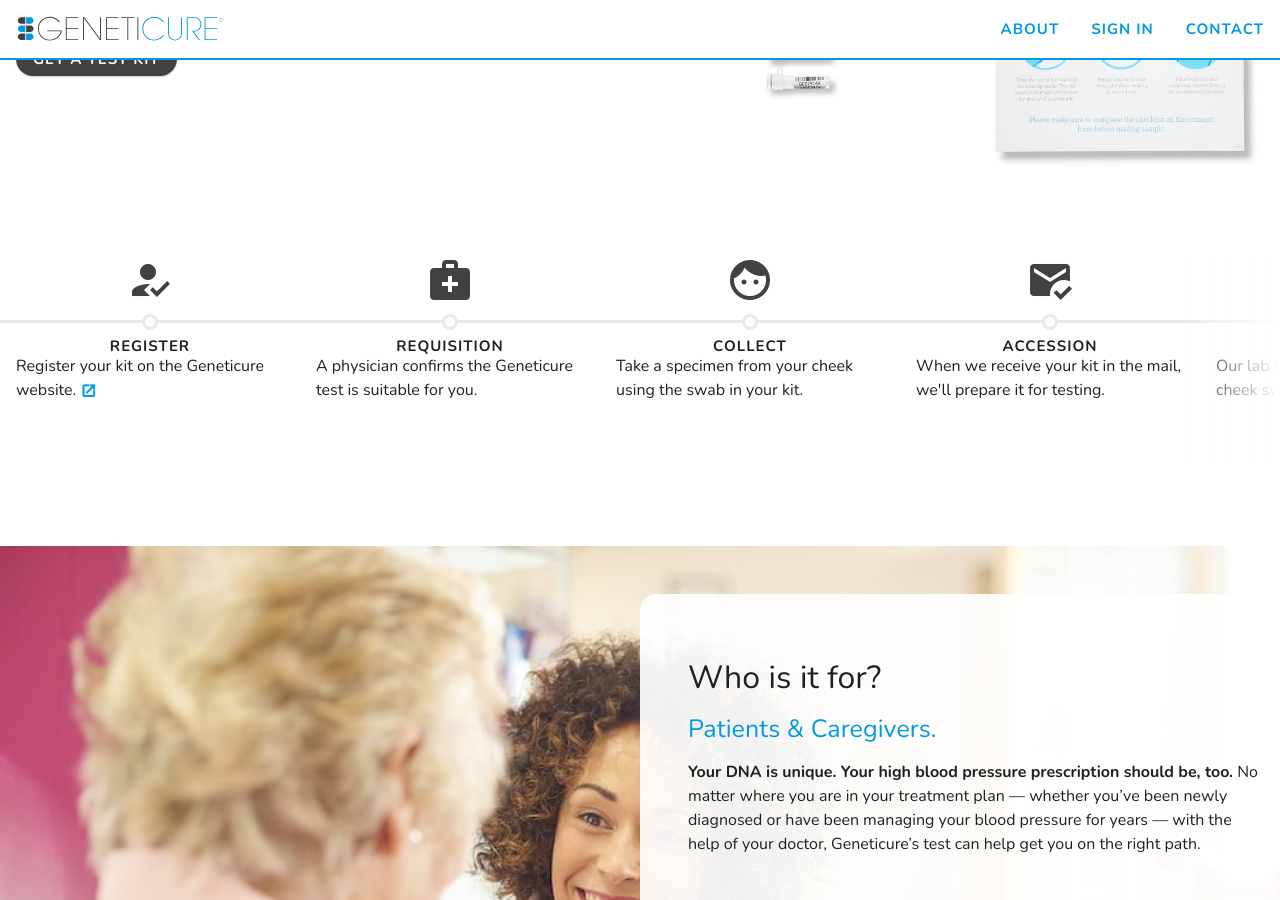
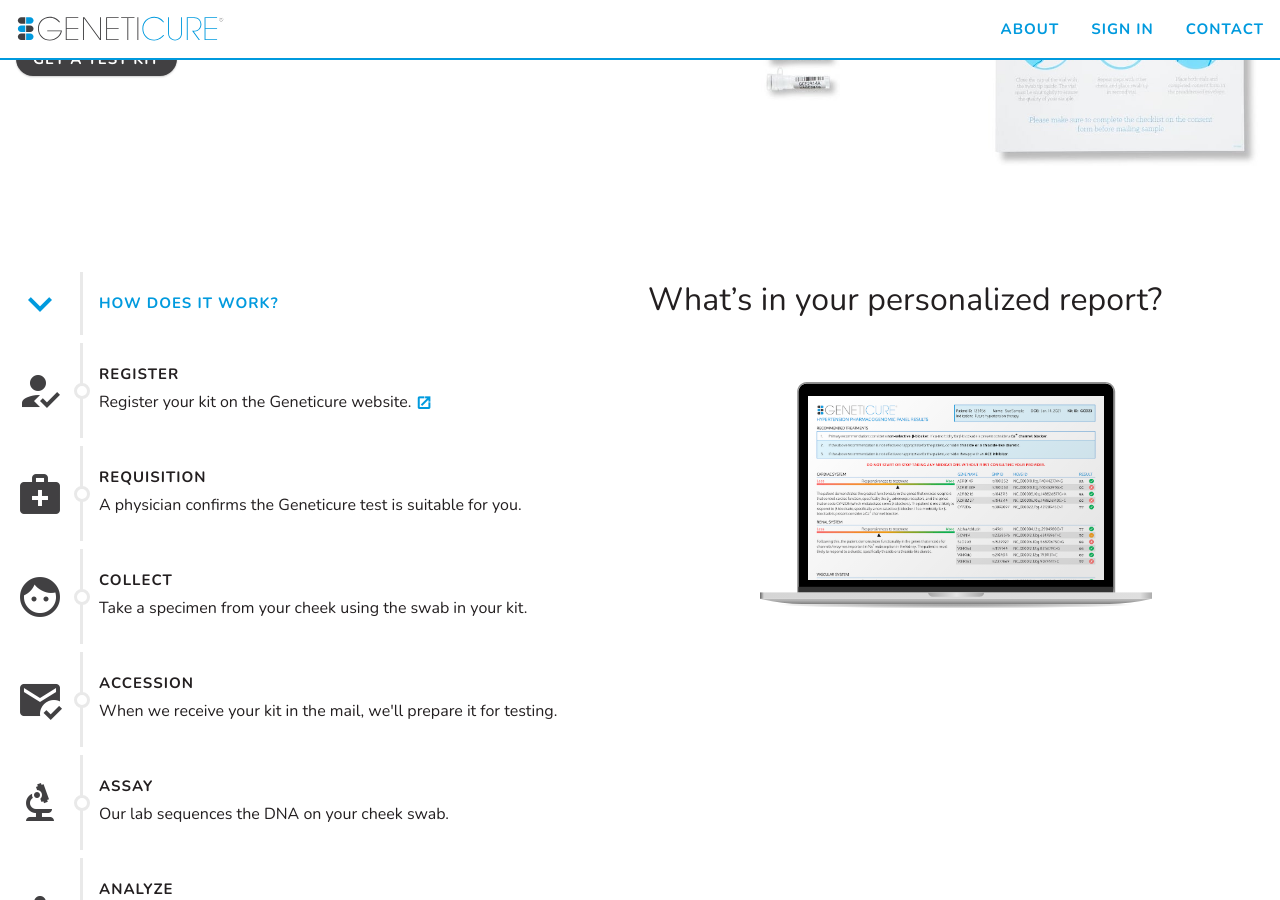
Before and after one commit to RobertAKARobin/geneticure-jekyll, a Jekyll site: the page built from index.md, in a window 1280 px wide and 900 px high, scrolled down 1310 px. Built offline with Jekyll 4.4.1, drawn with Linux system fonts in a browser that asks for light colours; some of the changed text lies outside the part shown.

Commit message:
Section alignment

```diff
--- a/_includes/icons-sequence.html
+++ b/_includes/icons-sequence.html
@@ -1,4 +1,4 @@
-<ol class="isq isq--{{ include.direction|default: 'x' }}">
+<ol class="isq isq--{{ include.direction|default: 'x' }}{% if include.highlight_first %} isq--highlight-first{% endif %}">
 	{% assign steps = include.content|strip|newline_to_br|split: '<br />' %}
 	{% for _step in steps %}
 		{% assign step = _step|split: '|' %}
@@ -10,7 +10,7 @@
 				<i class="material-icons ">{{ icon }}</i>
 			</div>
 			<div class="isq__item__content">
-				<h6 class="isq__item__content__title">{{ title }}</h6>
+				<p class="isq__item__content__title">{{ title }}</p>
 				<p class="isq__item__content__body">{{ description }}</p>
 			</div>
 		</li>
--- a/_includes/section.html
+++ b/_includes/section.html
@@ -1,4 +1,4 @@
-<section class="section {% if include.height %}section--height__{{ include.height }}{% endif %}{% if include.reverse %}section--reverse{% endif %}">
+<section class="section section--valign__{{ include.valign|default:'center' }} {% if include.height %}section--height__{{ include.height }}{% endif %}{% if include.reverse %}section--reverse{% endif %}">
 	{% if include.columns %}<div class="section__columns">{% endif %}
 	{% if include.type == 'text' %}
 		{% include text.html %}
--- a/_sass/includes/_icons-sequence.scss
+++ b/_sass/includes/_icons-sequence.scss
@@ -11,11 +11,12 @@
 
 .isq__item__icon {
   border: 0 solid $isq__border-color;
+  color: $color--lowlight;
   position: relative;
 }
 
 .isq__item__icon .material-icons {
-  color: $color--lowlight;
+  color: inherit;
   font-size: 48px;
 }
 
@@ -35,6 +36,24 @@
 
 .isq__item__content__title {
   @include cta;
+}
+
+.isq__item__content__title strong {
+  color: $font-color--highlight;
+}
+
+.isq--highlight-first {
+  .isq__item:first-child .isq__item__icon {
+    color: $font-color--highlight;
+  }
+
+  .isq__item:first-child .isq__item__icon:after {
+    display: none;
+  }
+
+  .isq__item:first-child .isq__item__content__title {
+    color: $font-color--highlight;
+  }
 }
 
 .isq--x {
@@ -129,7 +148,7 @@
     padding-left: $margin--main;
   }
 
-  .isq__item__content__title {
-    margin-bottom: ($margin--main / 2);
+  .isq__item__content p {
+    margin: ($margin--main / 2) 0;
   }
 }
--- a/_sass/includes/_section.scss
+++ b/_sass/includes/_section.scss
@@ -9,10 +9,10 @@
 
 .main > .section:first-child {
   margin-top: 0;
-}
 
-.nav--fixed + .main > .section:first-child {
-  border-top: $nav--height solid transparent;
+  .nav--fixed + & {
+    border-top: $nav--height solid transparent;
+  }
 }
 
 @media #{$bp--sm} {
@@ -52,13 +52,20 @@
 
 @media #{$bp--md}, #{$bp--lg}, #{$bp--xl} {
   .section__columns {
-    align-items: center;
     box-sizing: content-box;
     display: flex;
     width: calc(100% + #{$margin--main});
 
     .section--reverse & {
       flex-direction: row-reverse;
+    }
+
+    .section--valign__center & {
+      align-items: center;
+    }
+
+    .section--valign__top & {
+      align-items: flex-start;
     }
   }
 
--- a/index.md
+++ b/index.md
@@ -36,7 +36,8 @@
 
 <a class="button button--low" href="#">Get a test kit</a>
 {% endcapture %}
-{% capture product_sequence %}
+{% capture sequence_individual %}
+keyboard_arrow_down | How does it work?
 how_to_reg | Register | Register your kit on the Geneticure website. <a class="material-icons" href="#">launch</a>
 medical_services | Requisition | A physician confirms the Geneticure test is suitable for you.
 face | Collect | Take a specimen from your cheek using the swab in your kit.
@@ -46,10 +47,18 @@
 assignment_turned_in | Review | Your report is double-checked by the Geneticure team.
 get_app | Release | You receive an e-mail notification that your report is available for download.
 {% endcapture %}
+
+{% capture report_preview %}
+# What's in your personalized report?
+
+{% include frame.html type='laptop' img_alt='Geneticure report' img_src='/assets/img/report.png' %}
+{% endcapture %}
+
 {% capture product_sequence %}
-  {% include icons-sequence.html content=product_sequence direction='x' %}
+  {% include icons-sequence.html content=sequence_individual direction='y' highlight_first=true %}
+  {% include text.html content=report_preview %}
 {% endcapture %}
-{% include section.html content=product_sequence disable_markdown=true overlay='float' %}
+{% include section.html valign='top' columns=true content=product_sequence disable_markdown=true overlay='float' %}
 
 {% capture for_whom %}
 # Who is it for?
```
